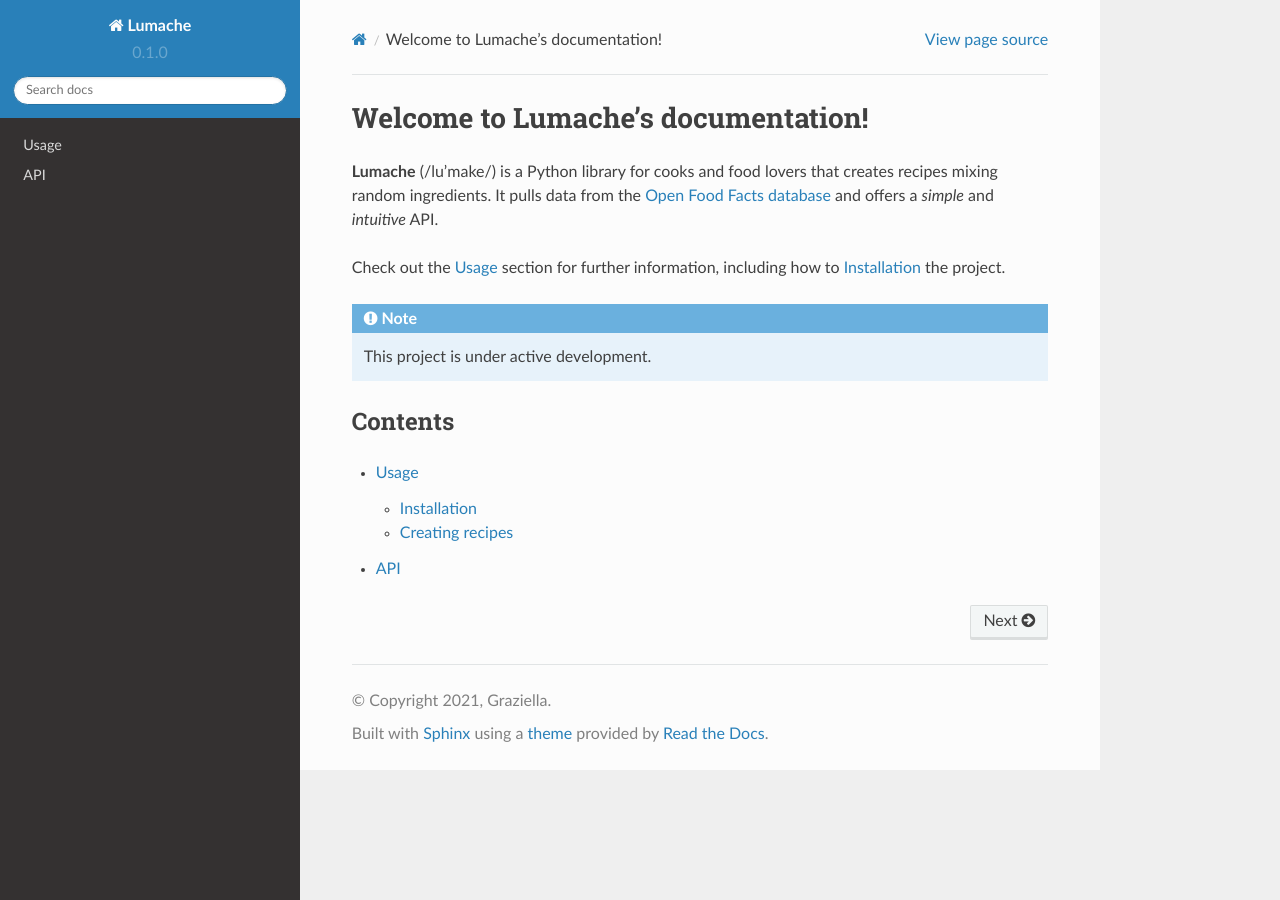
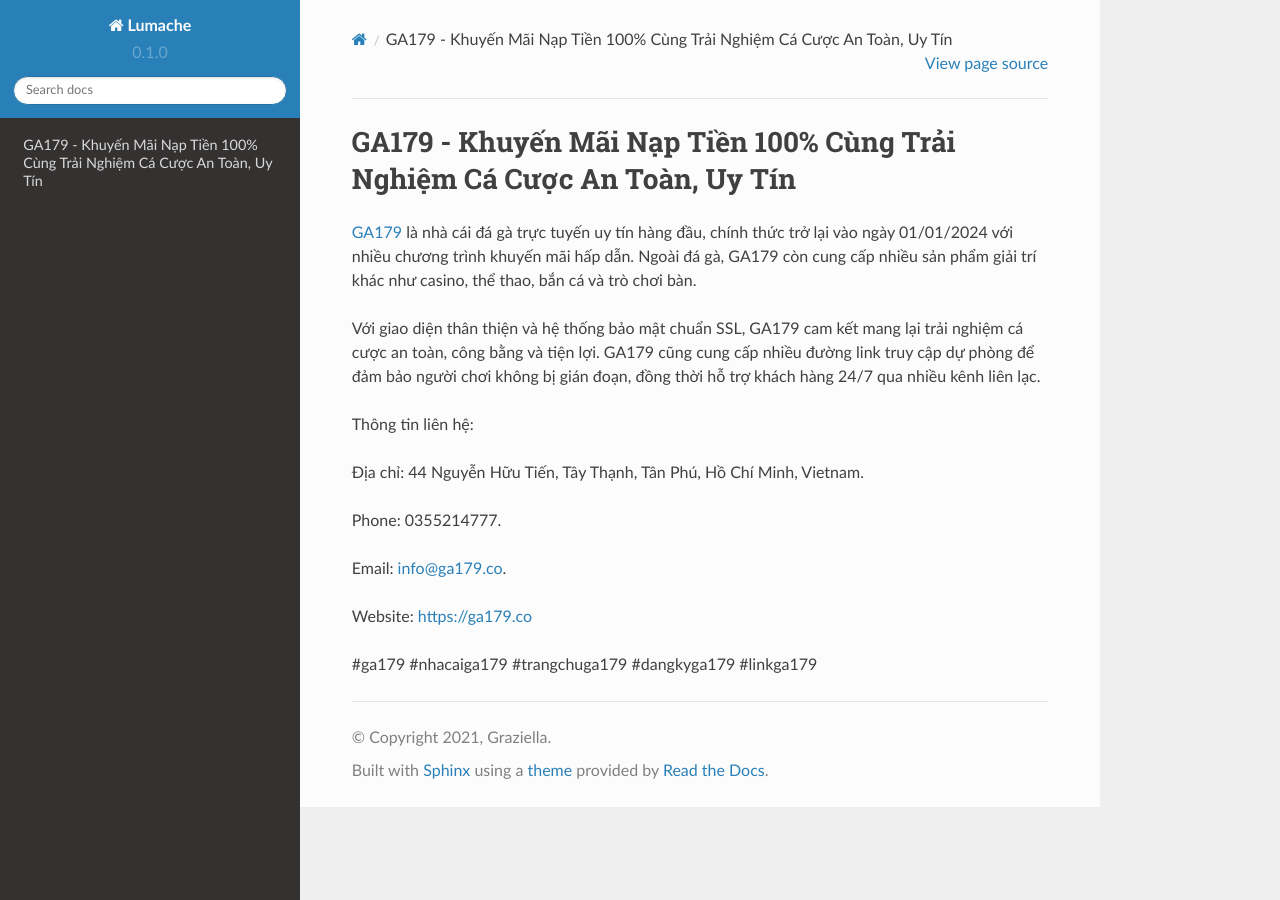
Before and after one commit to luongchanvien962/ga179co, a Sphinx documentation site: the page built from docs/source/index.rst, in a window 1280 px wide. Built offline with Sphinx 7.4.7 and the Read the Docs theme 2.0.0, drawn with Linux system fonts in a browser that asks for light colours.

Commit message:
Update index.rst

```diff
--- a/docs/source/index.rst
+++ b/docs/source/index.rst
@@ -1,22 +1,18 @@
-Welcome to Lumache's documentation!
+GA179 - Khuyến Mãi Nạp Tiền 100% Cùng Trải Nghiệm Cá Cược An Toàn, Uy Tín
 ===================================
 
-**Lumache** (/lu'make/) is a Python library for cooks and food lovers
-that creates recipes mixing random ingredients.
-It pulls data from the `Open Food Facts database <https://world.openfoodfacts.org/>`_
-and offers a *simple* and *intuitive* API.
+`GA179 <https://ga179.co>`_ là nhà cái đá gà trực tuyến uy tín hàng đầu, chính thức trở lại vào ngày 01/01/2024 với nhiều chương trình khuyến mãi hấp dẫn. Ngoài đá gà, GA179 còn cung cấp nhiều sản phẩm giải trí khác như casino, thể thao, bắn cá và trò chơi bàn.
 
-Check out the :doc:`usage` section for further information, including
-how to :ref:`installation` the project.
+Với giao diện thân thiện và hệ thống bảo mật chuẩn SSL, GA179 cam kết mang lại trải nghiệm cá cược an toàn, công bằng và tiện lợi. GA179 cũng cung cấp nhiều đường link truy cập dự phòng để đảm bảo người chơi không bị gián đoạn, đồng thời hỗ trợ khách hàng 24/7 qua nhiều kênh liên lạc.
 
-.. note::
+Thông tin liên hệ:
 
-   This project is under active development.
+Địa chỉ: 44 Nguyễn Hữu Tiến, Tây Thạnh, Tân Phú, Hồ Chí Minh, Vietnam.
 
-Contents
---------
+Phone: 0355214777.
 
-.. toctree::
+Email: info@ga179.co.
 
-   usage
-   api
+Website: https://ga179.co
+
+#ga179 #nhacaiga179 #trangchuga179 #dangkyga179 #linkga179
```
